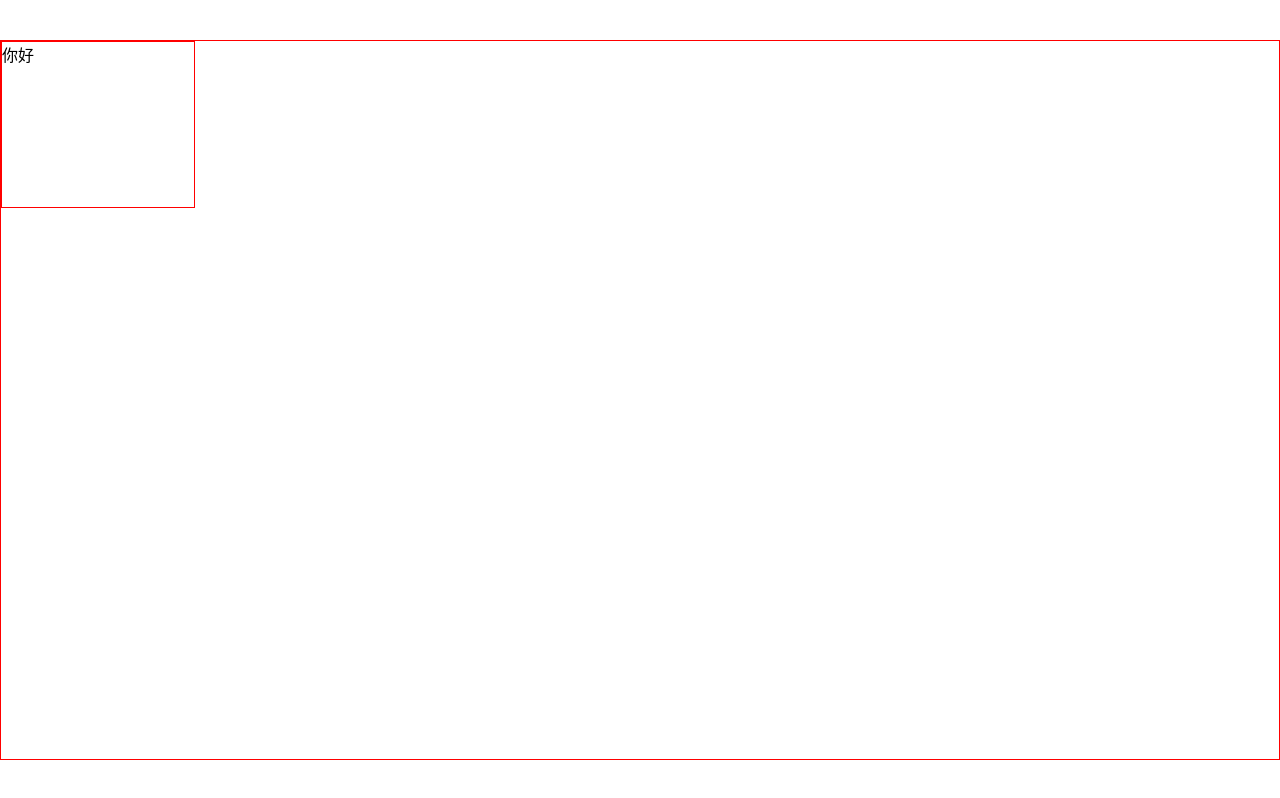
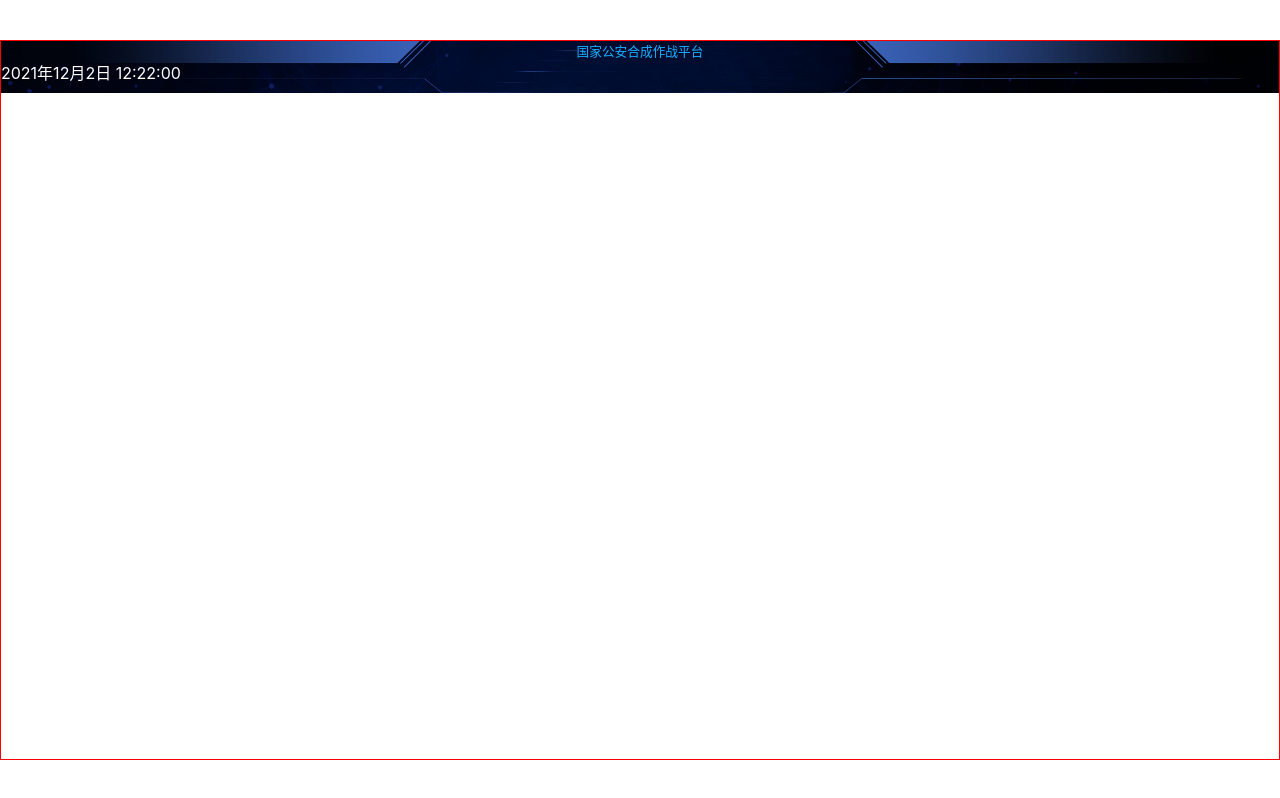
Before and after one commit to ao1115/big-screen, a React (Vite) app: page /#/ in a window 1280 px wide. Built offline with nearby package versions, Linux system fonts and the light colour scheme.

Commit message:
添加header

```diff
--- /dev/null
+++ b/src/custom.d.ts
@@ -0,0 +1,5 @@
+//png 的类型
+declare module "*.png" {
+    const value: any;
+    export = value
+}
--- a/src/pages/home.scss
+++ b/src/pages/home.scss
@@ -1,7 +1,23 @@
 @import "../shared/helper";
 
-.x {
-    width: px(367);
-    height: px(315);
-    border: 1px solid red;
+
+.home {
+    .header {
+        height: px(99);
+        background-size: cover; //自动铺满
+
+        >h2 {
+            color: #16afff;
+            text-align: center;
+            font-size: px(24);
+        }
+
+        >span {
+            color: #fff;
+            text-align: center;
+            display: inline-block;
+
+        }
+    }
+
 }
--- a/src/pages/home.tsx
+++ b/src/pages/home.tsx
@@ -1,10 +1,14 @@
 import React from 'react';
 import './home.scss';
+import headerBg from "../images/header.png"
 
 export const Home = () => {
   return (
-    <div className="x">
-      你好
+    <div className="home" >
+      <header className="header" style={{ backgroundImage: `url(${headerBg})` }}>
+        <h2>国家公安合成作战平台</h2>
+        <span>2021年12月2日 12:22:00</span>
+      </header>
     </div>
   );
 };
--- a/src/shared/style.scss
+++ b/src/shared/style.scss
@@ -38,3 +38,12 @@ body {
   margin: 0 auto;
   border: 1px solid red;
 }
+
+h1,
+h2,
+h3,
+h4,
+h5,
+h6 {
+  font-size: 12px
+}
```
Also changed, not shown: src/images/header.png (added).
